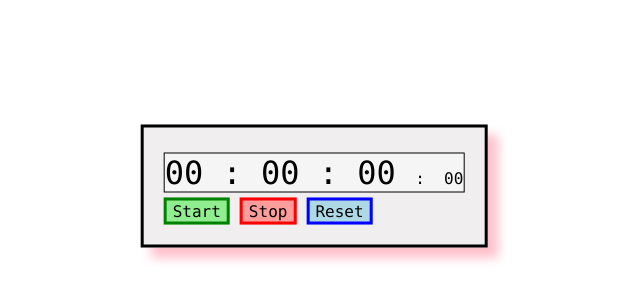
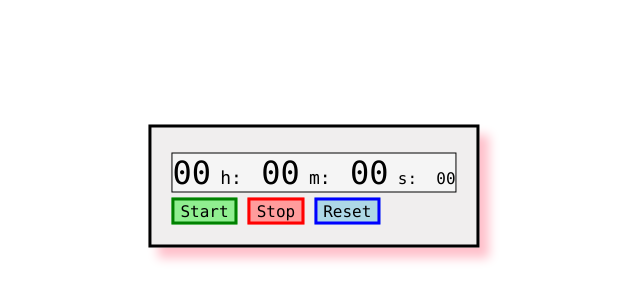
Before and after one commit to ConjecturesandRefutations/Stop-Watch, a plain HTML site: page index.html in a window 1280 px wide. Shown: the part 214-514 px from the top of the page, without its empty margins (326-966 px from the left). Drawn offline with Linux system fonts and the light colour scheme.

Commit message:
adding  h, m and s indicators

```diff
--- a/index.html
+++ b/index.html
@@ -12,11 +12,11 @@
 <div class="container">
     <div class="time">
         <span class="hour">00</span>
-        <span>:</span>
+        <span class="hour-colon">h:</span>
         <span class="minute">00</span>
-        <span>:</span>
+        <span class="min-colon">m:</span>
         <span class="second">00</span>
-        <span class="milli-colon">:</span>
+        <span class="milli-colon">s:</span>
         <span class="millisecond">00</span>
     </div>
     <div class="buttons">
--- a/style.css
+++ b/style.css
@@ -66,10 +66,27 @@
     background-color: blue;
 }
 
+.hour-colon{
+    margin-left: -10px;
+    font-size: large;
+}
+
+.min-colon{
+    margin-left: -10px;
+    font-size: large;
+}
+
 .milli-colon{
     font-size: medium;
+    margin-left: -10px;
 }
 
 .splits{
     font-family: consolas, helvetica;
 }
+
+@media(max-width: 537px) and (min-width: 488px){
+    .milli-colon{
+        margin-left: 0px;
+    }
+}
```
